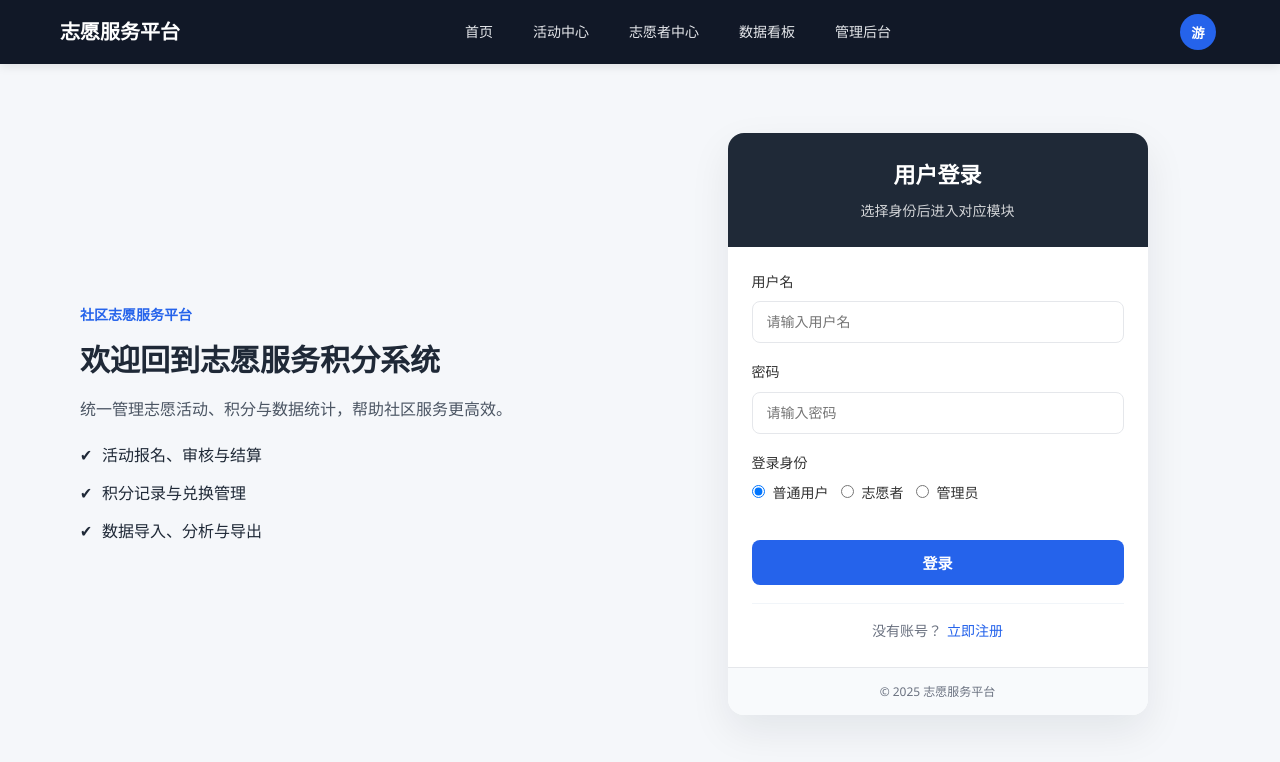
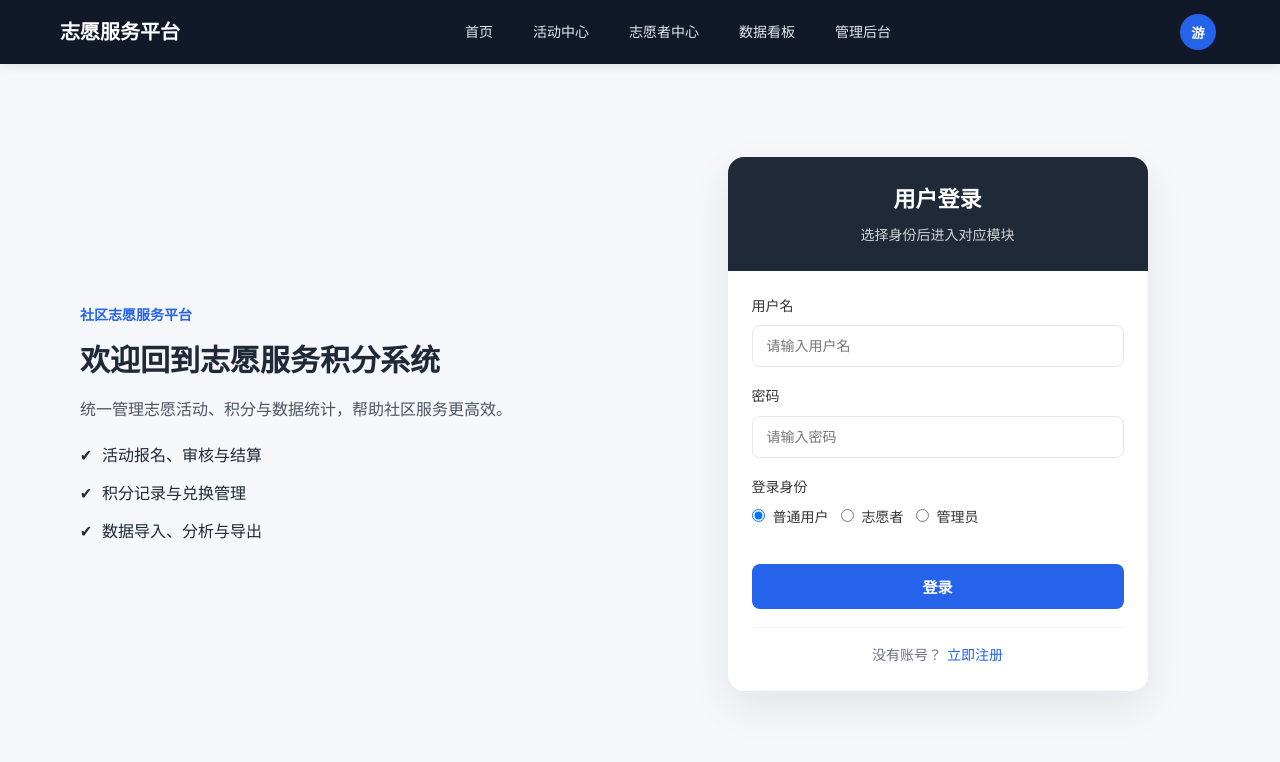
Before and after one commit to Petrichor813/database-homework, a Vue app in the folder frontend/: page /login in a window 1280 px wide. Shown: the top 762 px of the page. Built offline with nearby package versions, Linux system fonts and the light colour scheme.

Commit message:
style: 去掉登录页面中的版权标识

```diff
--- a/frontend/src/components/Login.vue
+++ b/frontend/src/components/Login.vue
@@ -67,10 +67,6 @@
           <a href="#" @click.prevent="goToRegister" class="register-link">立即注册</a>
         </div>
       </form>
-
-      <div class="system-info">
-        <p>© 2025 志愿服务平台</p>
-      </div>
     </div>
   </div>
 </template>
@@ -295,13 +291,4 @@ const goToRegister = () => {
 .register-link:hover {
   text-decoration: underline;
 }
-
-.system-info {
-  text-align: center;
-  padding: 14px;
-  background: #f8fafc;
-  color: #6b7280;
-  font-size: 12px;
-  border-top: 1px solid #e5e7eb;
-}
 </style>
```
